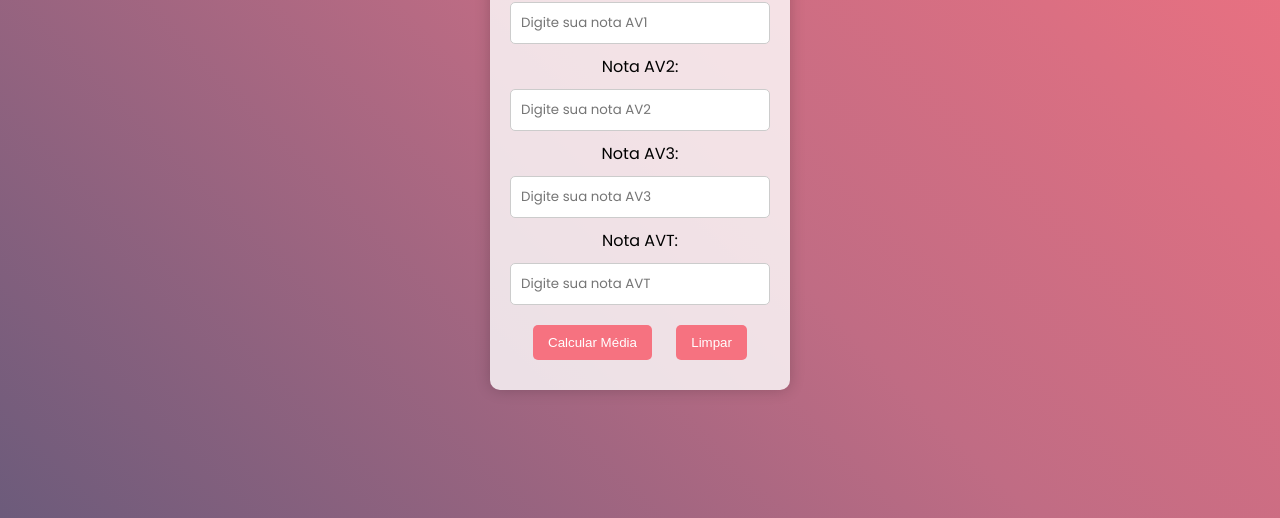
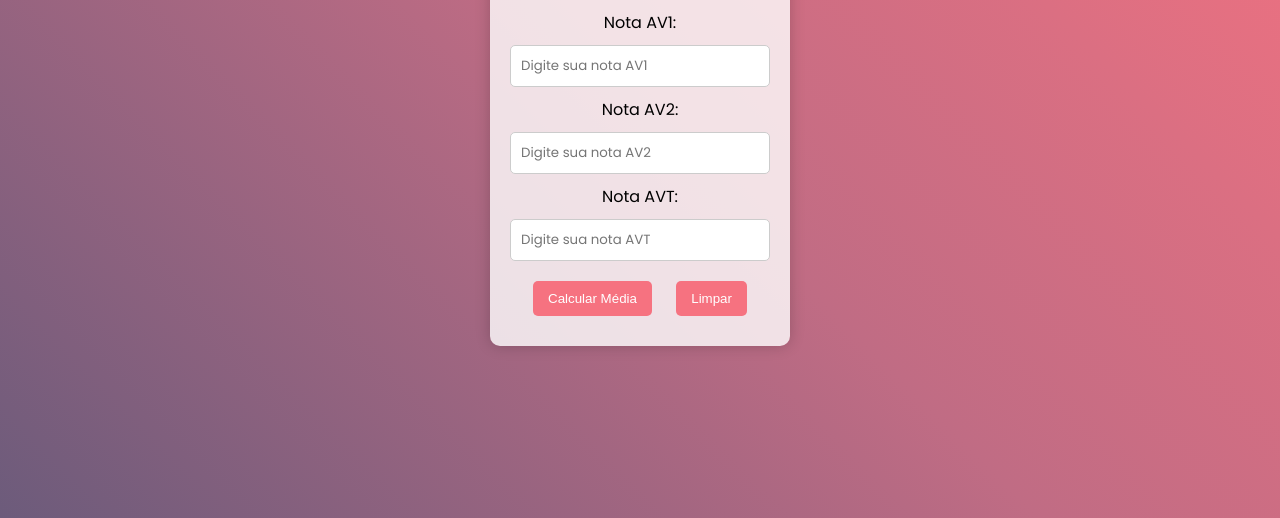
Before and after one commit to joseook/calculator-media, a plain HTML site: page source/index.html in a window 1280 px wide. Shown: the part 282-800 px from the top of the page. Drawn offline with Linux system fonts and the light colour scheme.

Commit message:
Update index.html

```diff
--- a/source/index.html
+++ b/source/index.html
@@ -15,8 +15,6 @@
         <input type="number" id="av1" placeholder="Digite sua nota AV1">
         <label for="av2">Nota AV2:</label>
         <input type="number" id="av2" placeholder="Digite sua nota AV2">
-        <label for="av3">Nota AV3:</label>
-        <input type="number" id="av3" placeholder="Digite sua nota AV3">
         <label for="avt">Nota AVT:</label>
         <input type="number" id="avt" placeholder="Digite sua nota AVT">
         <button onclick="calcularMedia()">Calcular Média</button>
```
